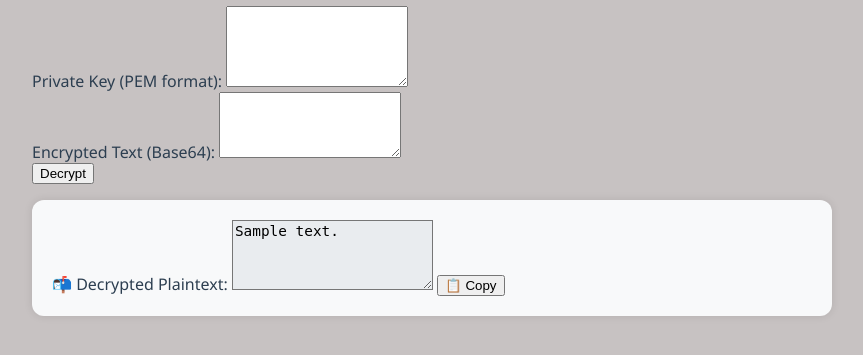
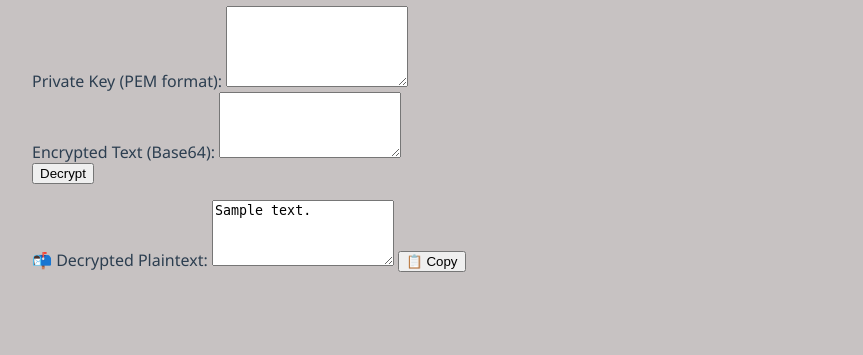
Before and after one commit to Thanush-07/Secureption-, a Flask app: template templates/decrypt.html in a window 1280 px wide. Shown: the part 265-620 px from the top of the page, without its empty margins (208-1071 px from the left). Run offline with Flask 3, Linux system fonts and the light colour scheme; the template is opened without the code that fills it: most values are stand-ins (such as "Sample title", 1, 10 or a date in 2020).

Commit message:
stylesheet  file   updated

```diff
--- a/static/style/encrypt.css
+++ b/static/style/encrypt.css
@@ -4,16 +4,3 @@
   border-radius: 8px;
   font-family: monospace;
 }
-
-.output-box {
-  background-color: #f8f9fa;
-  padding: 20px;
-  border-radius: 12px;
-  box-shadow: 0 0 8px rgba(0,0,0,0.1);
-}
-
-.output-box textarea {
-  background: #e9ecef;
-  font-family: monospace;
-  font-size: 0.9rem;
-}
```
